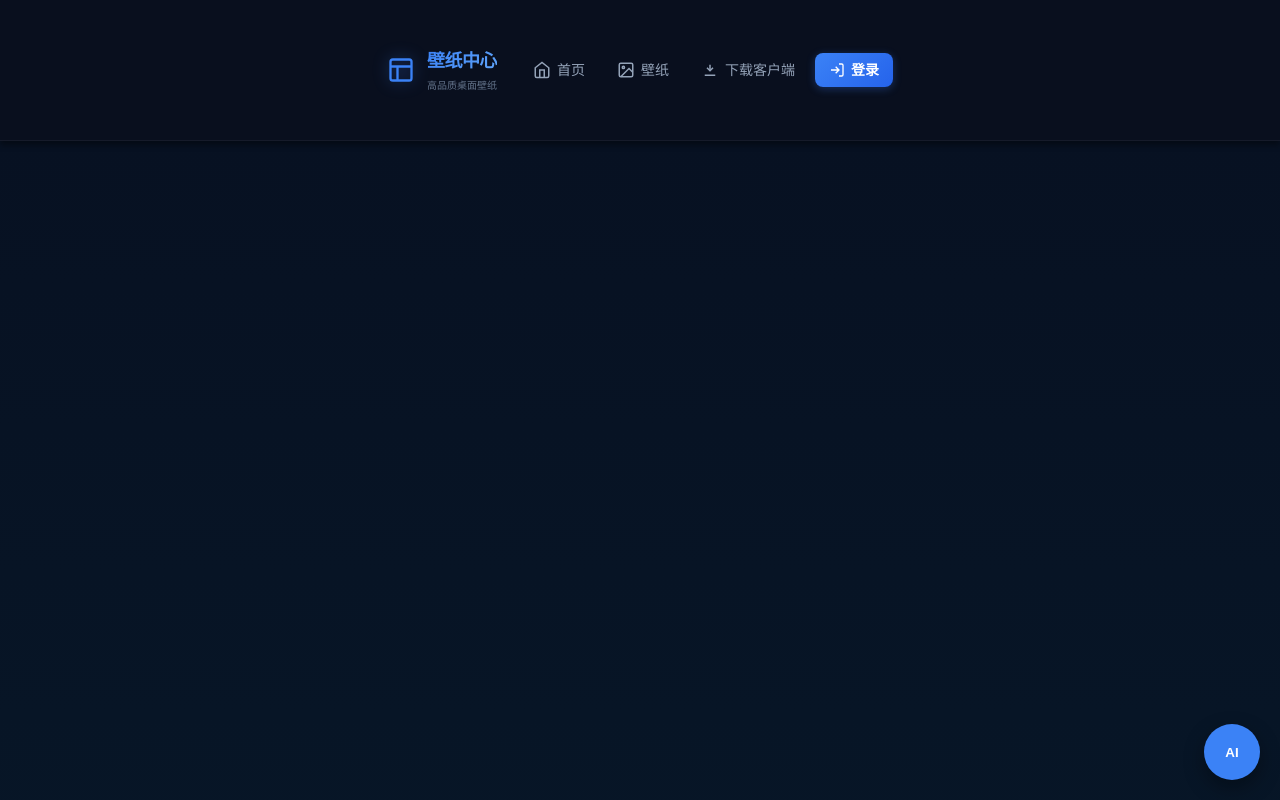
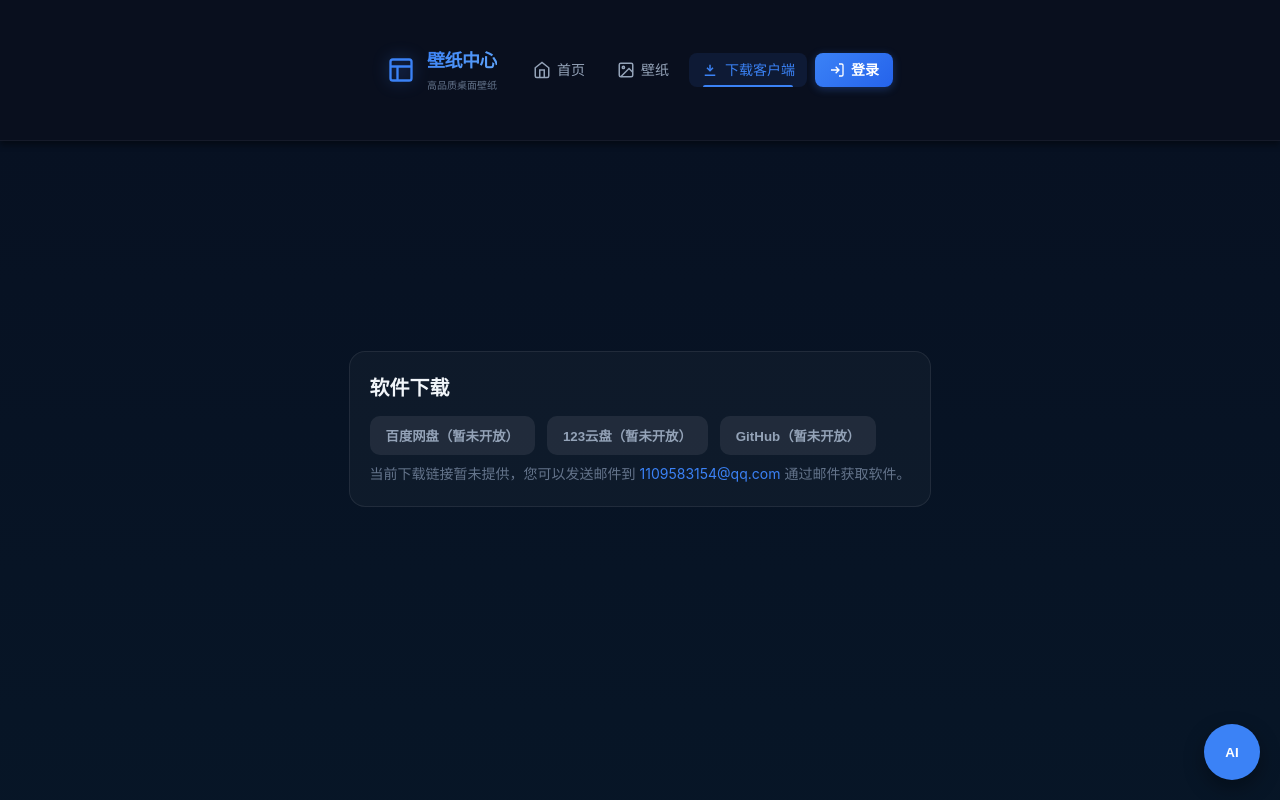
Before and after one commit to BinaryEnchanter/image_web, a Vue app: page /download in a window 1280 px wide. Shown: the top 800 px of the page. Built offline with nearby package versions, Linux system fonts and the light colour scheme.

Commit message:
change server addr, because the last was due

```diff
--- a/src/App.vue
+++ b/src/App.vue
@@ -34,14 +34,14 @@
               <span>壁纸</span>
             </router-link>
 
-            <a href="https://deskimage.filecloudonline.com/url/ugrcqnvdr2tyfwpn" class="nav-link" target="_blank" rel="noopener">
+            <router-link to="/download" class="nav-link">
               <svg class="nav-icon" viewBox="0 0 24 24" fill="none" stroke="currentColor" stroke-width="2">
                 <path d="M12 5v8" />
                 <path d="M8 9l4 4 4-4" />
                 <path d="M5 19h14" />
               </svg>
               <span>下载客户端</span>
-            </a>
+            </router-link>
 
             <div v-if="!user" class="auth-section">
               <router-link to="/login" class="btn-primary">
@@ -135,14 +135,14 @@
               </svg>
               壁纸
             </router-link>
-            <a href="https://deskimage.filecloudonline.com/url/ugrcqnvdr2tyfwpn" class="mobile-link" target="_blank" rel="noopener" @click="mobileMenuOpen = false">
+            <router-link to="/download" class="mobile-link" @click="mobileMenuOpen = false">
               <svg class="nav-icon" viewBox="0 0 24 24" fill="none" stroke="currentColor" stroke-width="2">
                 <path d="M12 5v8" />
                 <path d="M8 9l4 4 4-4" />
                 <path d="M5 19h14" />
               </svg>
               下载客户端
-            </a>
+            </router-link>
             <div v-if="user">
               <router-link to="/upload" class="mobile-link" @click="mobileMenuOpen = false">
                 <svg class="nav-icon" viewBox="0 0 24 24" fill="none" stroke="currentColor" stroke-width="2">
@@ -197,7 +197,6 @@
           </div>
         </div>
         <div class="footer-bottom">
-          <p>© {{ new Date().getFullYear() }} 壁纸中心 — 演示前端</p>
           <div class="footer-social">
             <a href="#" class="social-link">
               <svg viewBox="0 0 24 24" fill="currentColor">
--- a/src/api.js
+++ b/src/api.js
@@ -1,6 +1,6 @@
 import axios from 'axios'
 const API = axios.create({
-  baseURL: 'http://47.109.41.86:8080',
+  baseURL: 'http://118.178.195.70:8080',
   timeout: 10000
 })
 
--- /dev/null
+++ b/src/pages/Download.vue
@@ -0,0 +1,75 @@
+<template>
+    <div class="page">
+        <div class="card">
+            <h3 class="title">软件下载</h3>
+
+            <div class="buttons">
+                <button class="btn" disabled>百度网盘（暂未开放）</button>
+                <button class="btn" disabled>123云盘（暂未开放）</button>
+                <button class="btn" disabled>GitHub（暂未开放）</button>
+            </div>
+
+            <div class="note">
+                当前下载链接暂未提供，您可以发送邮件到
+                <a class="mail" href="mailto:1109583154@qq.com">1109583154@qq.com</a>
+                通过邮件获取软件。
+            </div>
+        </div>
+    </div>
+</template>
+
+<script setup>
+</script>
+
+<style scoped>
+.page {
+    max-width: 900px;
+    margin: 0 auto;
+}
+
+.card {
+    background: var(--surface);
+    border: 1px solid var(--border);
+    border-radius: 16px;
+    padding: 20px;
+}
+
+.title {
+    margin: 0 0 12px;
+    font-size: 20px;
+    font-weight: 700;
+    color: var(--text-primary);
+}
+
+.buttons {
+    display: flex;
+    gap: 12px;
+    flex-wrap: wrap;
+    margin: 12px 0 8px;
+}
+
+.btn {
+    padding: 10px 16px;
+    border-radius: 10px;
+    border: none;
+    background: rgba(255, 255, 255, 0.08);
+    color: var(--text-secondary);
+    font-weight: 600;
+    cursor: not-allowed;
+}
+
+.note {
+    margin-top: 8px;
+    color: var(--text-muted);
+    font-size: 14px;
+}
+
+.mail {
+    color: var(--primary);
+    text-decoration: none;
+}
+
+.mail:hover {
+    text-decoration: underline;
+}
+</style>
--- a/src/router/index.js
+++ b/src/router/index.js
@@ -19,6 +19,7 @@ const routes = [
   { path: '/upload', component: Upload },
   { path: '/recharge', component: Recharge },
   { path: '/me/edit', component: () => import('../pages/EditProfile.vue') },
+  { path: '/download', component: () => import('../pages/Download.vue') },
   { path: '/admin', component: () => import('../pages/Admin.vue') }
 ]
 
```
